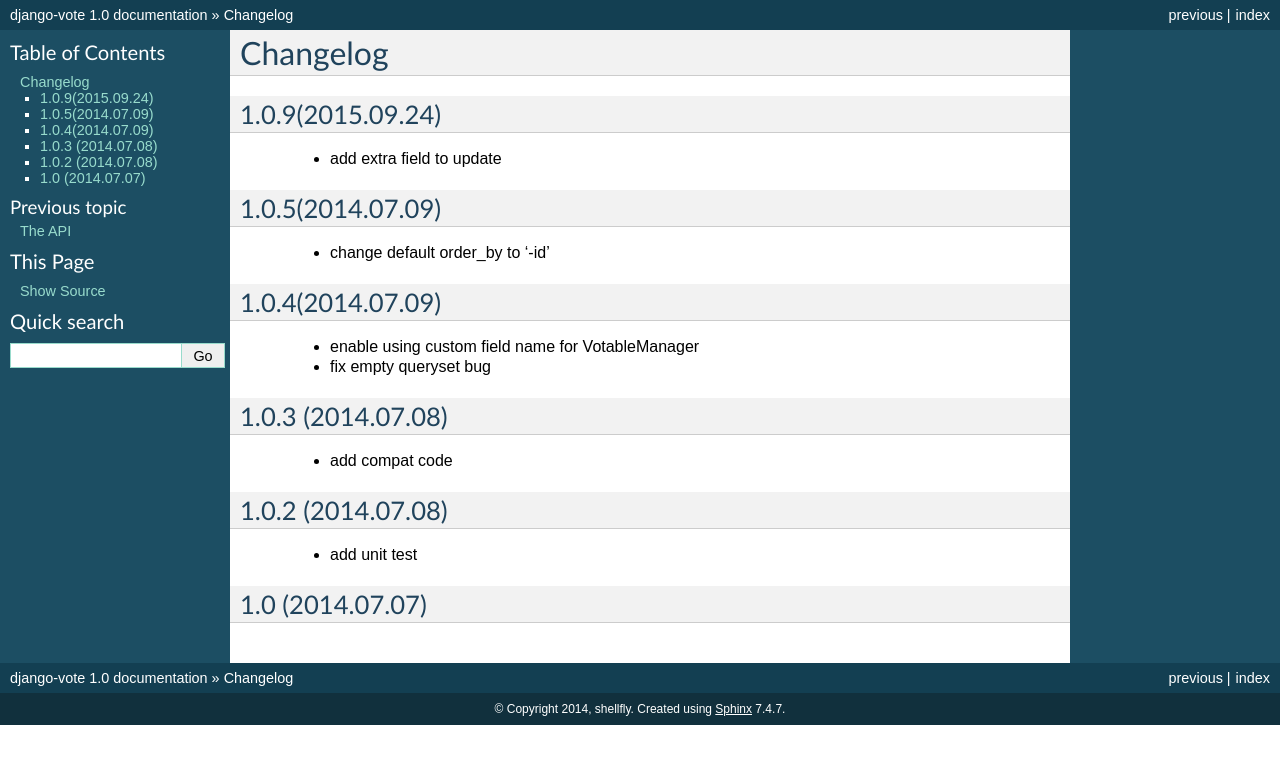
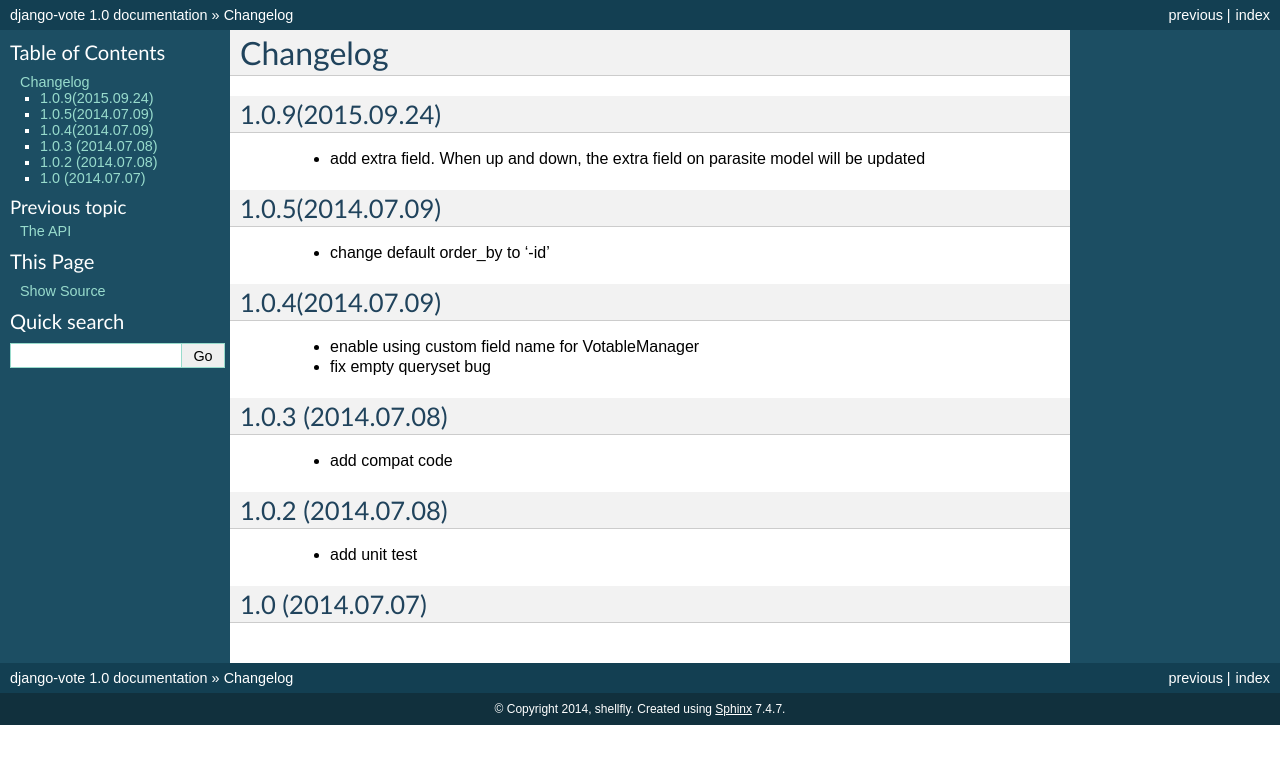
Before and after one commit to shellfly/django-vote, a Sphinx documentation site: the page built from docs/changelog.rst, in a window 1280 px wide. Shown: the top 764 px of the page. Built offline with Sphinx 7.4.7, drawn with Linux system fonts in a browser that asks for light colours.

Commit message:
change log

```diff
--- a/docs/changelog.rst
+++ b/docs/changelog.rst
@@ -3,7 +3,7 @@ Changelog
 
 1.0.9(2015.09.24)
 -----------------
- * add extra field to update
+ * add extra field. When up and down, the extra field on parasite model will be updated
 
 1.0.5(2014.07.09)
 -----------------
```
